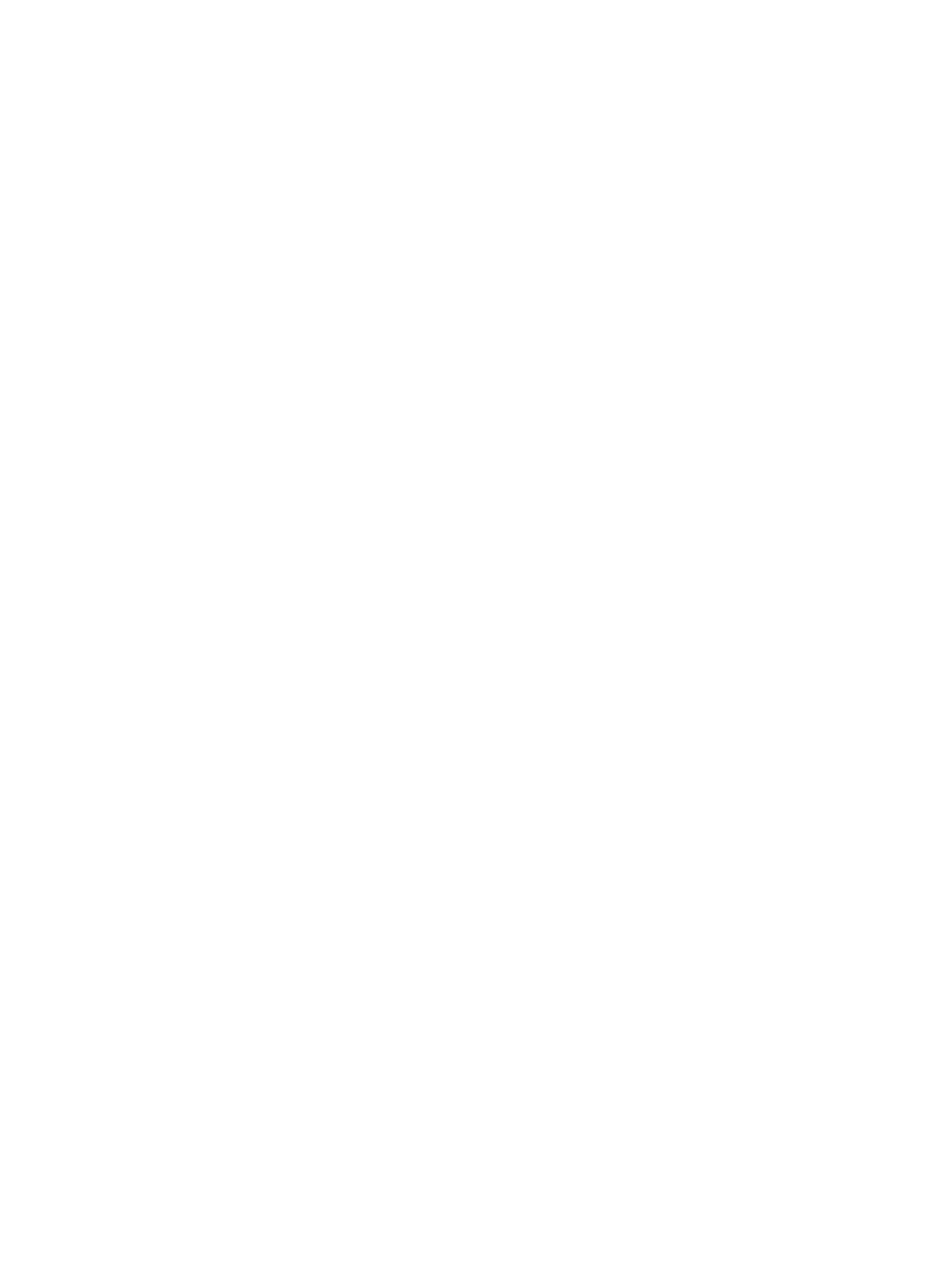
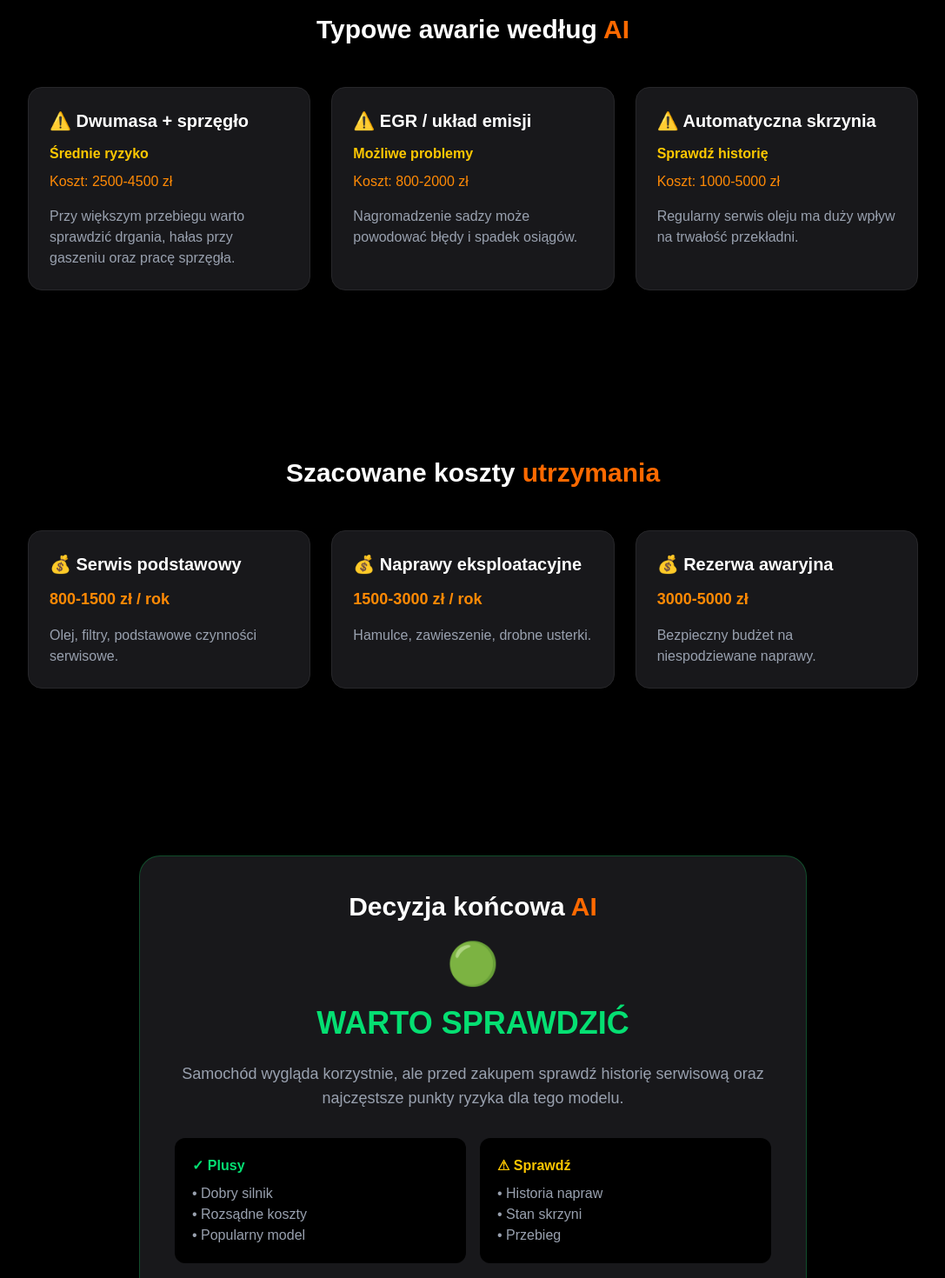
Before and after one commit to ambsai-ai/ambsai-app, a Next.js app: page / in a window 1280 px wide. Shown: the part 2940-4410 px from the top of the page at 87% size, without its empty margins (96-1183 px from the left). Before the commit the page ends 2860 px from the top, so only its background shows below. Built offline with nearby package versions, Linux system fonts and the light colour scheme.

Commit message:
Add AI analysis demo section

```diff
--- a/src/app/page.tsx
+++ b/src/app/page.tsx
@@ -5,6 +5,9 @@ import HowItWorks from "@/components/HowItWorks";
 import AIDemo from "@/components/AIDemo";
 import AIScore from "@/components/AIScore";
 import CarSummary from "@/components/CarSummary";
+import CommonFailures from "@/components/CommonFailures";
+import MaintenanceCosts from "@/components/MaintenanceCosts";
+import FinalDecision from "@/components/FinalDecision";
 
 export default function Home() {
   return (
@@ -16,6 +19,9 @@ export default function Home() {
       <AIDemo />
       <AIScore />
       <CarSummary />
+      <CommonFailures />
+      <MaintenanceCosts />
+      <FinalDecision />
     </main>
   );
 }
--- a/src/components/CommonFailures.tsx
+++ b/src/components/CommonFailures.tsx
@@ -0,0 +1,64 @@
+export default function CommonFailures() {
+  const failures = [
+    {
+      title: "Dwumasa + sprzęgło",
+      risk: "Średnie ryzyko",
+      cost: "2500-4500 zł",
+      text: "Przy większym przebiegu warto sprawdzić drgania, hałas przy gaszeniu oraz pracę sprzęgła."
+    },
+    {
+      title: "EGR / układ emisji",
+      risk: "Możliwe problemy",
+      cost: "800-2000 zł",
+      text: "Nagromadzenie sadzy może powodować błędy i spadek osiągów."
+    },
+    {
+      title: "Automatyczna skrzynia",
+      risk: "Sprawdź historię",
+      cost: "1000-5000 zł",
+      text: "Regularny serwis oleju ma duży wpływ na trwałość przekładni."
+    }
+  ];
+
+  return (
+    <section className="py-24 px-6">
+      <div className="max-w-5xl mx-auto">
+
+        <h2 className="text-3xl font-bold text-center mb-12">
+          Typowe awarie według{" "}
+          <span className="text-orange-500">AI</span>
+        </h2>
+
+        <div className="grid md:grid-cols-3 gap-6">
+
+          {failures.map((item) => (
+            <div
+              key={item.title}
+              className="bg-zinc-900 border border-zinc-800 rounded-2xl p-6"
+            >
+
+              <h3 className="text-xl font-bold mb-3">
+                ⚠️ {item.title}
+              </h3>
+
+              <p className="text-yellow-400 font-semibold">
+                {item.risk}
+              </p>
+
+              <p className="text-orange-400 mt-2">
+                Koszt: {item.cost}
+              </p>
+
+              <p className="text-gray-400 mt-4">
+                {item.text}
+              </p>
+
+            </div>
+          ))}
+
+        </div>
+
+      </div>
+    </section>
+  );
+}
--- a/src/components/FinalDecision.tsx
+++ b/src/components/FinalDecision.tsx
@@ -0,0 +1,68 @@
+export default function FinalDecision() {
+  return (
+    <section className="py-24 px-6">
+
+      <div className="max-w-3xl mx-auto">
+
+        <div className="bg-zinc-900 border border-green-500/30 rounded-3xl p-10 text-center">
+
+          <h2 className="text-3xl font-bold mb-6">
+            Decyzja końcowa{" "}
+            <span className="text-orange-500">AI</span>
+          </h2>
+
+
+          <div className="text-5xl mb-6">
+            🟢
+          </div>
+
+
+          <h3 className="text-4xl font-bold text-green-400">
+            WARTO SPRAWDZIĆ
+          </h3>
+
+
+          <p className="text-gray-400 mt-6 text-lg">
+            Samochód wygląda korzystnie, ale przed zakupem
+            sprawdź historię serwisową oraz najczęstsze punkty
+            ryzyka dla tego modelu.
+          </p>
+
+
+          <div className="mt-8 grid md:grid-cols-2 gap-4 text-left">
+
+            <div className="bg-black rounded-xl p-5">
+              <p className="text-green-400 font-bold">
+                ✓ Plusy
+              </p>
+
+              <p className="text-gray-400 mt-2">
+                • Dobry silnik<br />
+                • Rozsądne koszty<br />
+                • Popularny model
+              </p>
+            </div>
+
+
+            <div className="bg-black rounded-xl p-5">
+              <p className="text-yellow-400 font-bold">
+                ⚠ Sprawdź
+              </p>
+
+              <p className="text-gray-400 mt-2">
+                • Historia napraw<br />
+                • Stan skrzyni<br />
+                • Przebieg
+              </p>
+            </div>
+
+          </div>
+
+
+        </div>
+
+      </div>
+
+    </section>
+  );
+}
--- a/src/components/MaintenanceCosts.tsx
+++ b/src/components/MaintenanceCosts.tsx
@@ -0,0 +1,60 @@
+export default function MaintenanceCosts() {
+  const costs = [
+    {
+      title: "Serwis podstawowy",
+      price: "800-1500 zł / rok",
+      text: "Olej, filtry, podstawowe czynności serwisowe."
+    },
+    {
+      title: "Naprawy eksploatacyjne",
+      price: "1500-3000 zł / rok",
+      text: "Hamulce, zawieszenie, drobne usterki."
+    },
+    {
+      title: "Rezerwa awaryjna",
+      price: "3000-5000 zł",
+      text: "Bezpieczny budżet na niespodziewane naprawy."
+    }
+  ];
+
+  return (
+    <section className="py-24 px-6">
+
+      <div className="max-w-5xl mx-auto">
+
+        <h2 className="text-3xl font-bold text-center mb-12">
+          Szacowane koszty{" "}
+          <span className="text-orange-500">utrzymania</span>
+        </h2>
+
+
+        <div className="grid md:grid-cols-3 gap-6">
+
+          {costs.map((item) => (
+            <div
+              key={item.title}
+              className="bg-zinc-900 border border-zinc-800 rounded-2xl p-6"
+            >
+
+              <h3 className="text-xl font-bold mb-3">
+                💰 {item.title}
+              </h3>
+
+              <p className="text-orange-400 font-bold text-lg">
+                {item.price}
+              </p>
+
+              <p className="text-gray-400 mt-4">
+                {item.text}
+              </p>
+
+            </div>
+          ))}
+
+        </div>
+
+      </div>
+
+    </section>
+  );
+}
```
